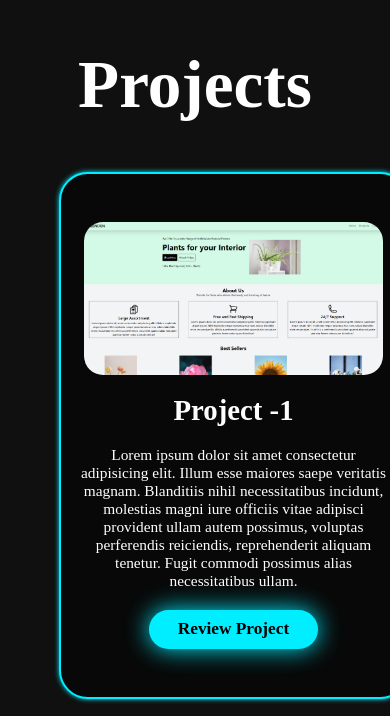
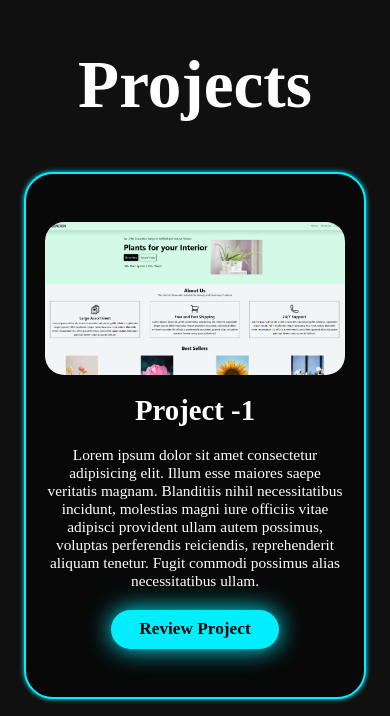
Before and after one commit to Gokul788/Profile-page, a plain HTML site: page index.html in a window 390 px wide. Shown: the part 2288-3004 px from the top of the page. Drawn offline with nearby package versions, Linux system fonts and the light colour scheme.

Commit message:
trial version

```diff
--- a/style.css
+++ b/style.css
@@ -428,4 +428,20 @@ section{
     .projects-card{
 
     }
+    .projects-box{
+        display: grid;
+        grid-template-columns: repeat(auto-fit,minmax(350px, 1fr));
+        place-items: center;
+        gap: 3rem;
+        row-gap: 5rem;
+    }
 }
+@media (max-width:468px) {
+    .projects-box{
+        display: grid;
+        grid-template-columns: repeat(auto-fit,minmax(250px, 1fr));
+        place-items: center;
+        gap: 3rem;
+        row-gap: 5rem;
+    }
+}
```
